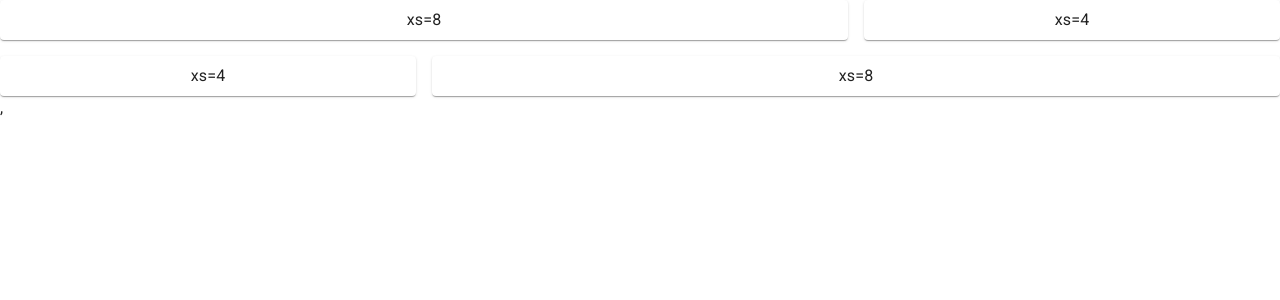
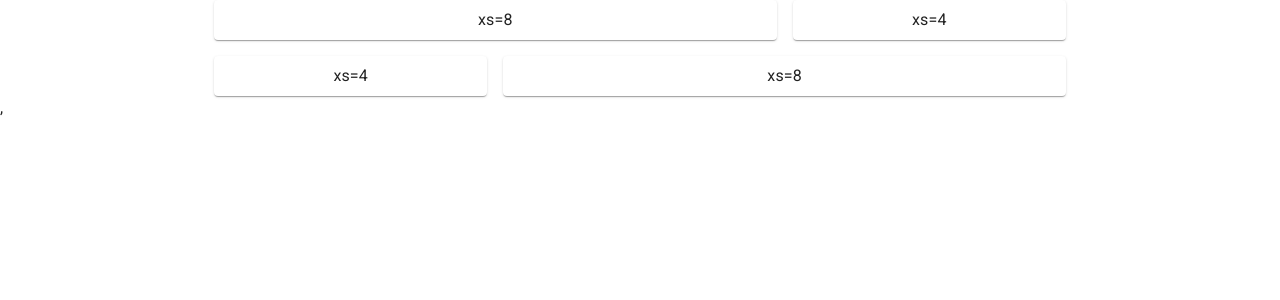
Before and after one commit to hnvlm/accounting-firebase, a React (Vite) app: page / in a window 1280 px wide. Shown: the top 300 px of the page. Built offline with nearby package versions, Linux system fonts and the light colour scheme.

Commit message:
Container

```diff
--- a/src/App.jsx
+++ b/src/App.jsx
@@ -1,5 +1,6 @@
 import * as React from 'react';
 import { styled } from '@mui/material/styles';
+import Container from '@mui/material/Container';
 import Box from '@mui/material/Box';
 import Paper from '@mui/material/Paper';
 import Grid from '@mui/material/Grid';
@@ -12,6 +13,7 @@ const Item = styled(Paper)(({ theme }) => ({
 
 export default function App() {
   return (
+    <Container maxWidth="md">
       <Box sx={{ flexGrow: 1 }}>
         <Grid container spacing={2}>
           <Grid item xs={8}>
@@ -28,5 +30,6 @@ export default function App() {
           </Grid>
         </Grid>
       </Box>
+    </Container>
   );
 }
```
Lines whose indentation alone changed are shown as unchanged.
